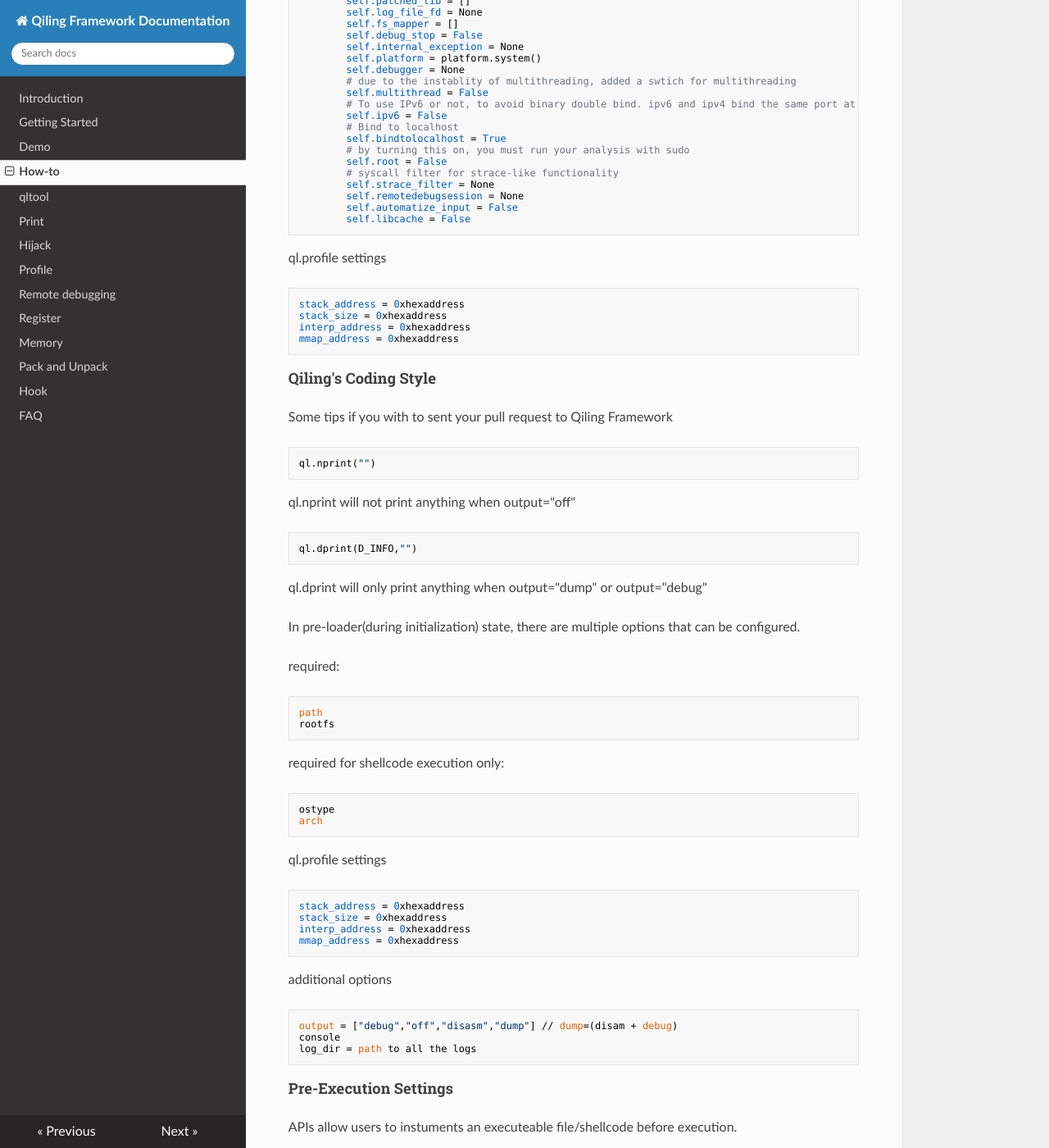
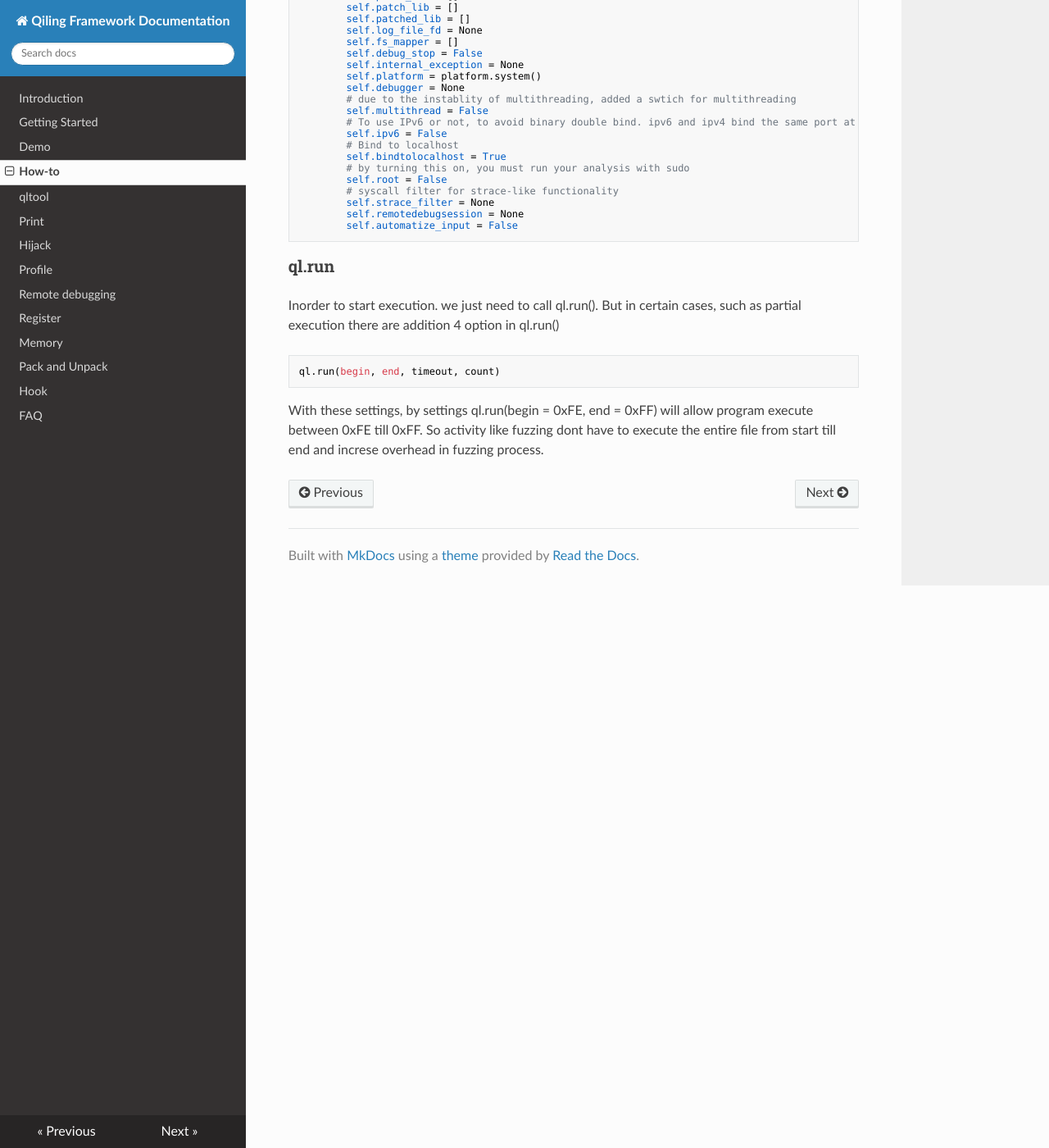
Before and after one commit to qilingframework/rtfd.io, an MkDocs documentation site: the page built from docs/usage.md, in a window 1280 px wide and 1400 px high, scrolled down 1716 px. Shown: the whole window at 82% size. Built offline with MkDocs 1.6.1, drawn with Linux system fonts in a browser that asks for light colours; nearby versions of some CDN libraries; some of the changed text lies outside the part shown.

Commit message:
update usage

````diff
--- a/docs/usage.md
+++ b/docs/usage.md
@@ -4,7 +4,7 @@ title: Usage
 
 Few examples provided and we will explain each and everypart of Qiling Framework
 
-#### Execute a fie
+### Execute a fie
 ```
 import sys
 from qiling import *
@@ -26,7 +26,7 @@ log_dir = qlog
 log_split = True
 ```
 
-#### Execute a shellcode
+### Execute a shellcode
 ```
 import sys
 
@@ -42,7 +42,7 @@ ql = Qiling(shellcoder=X8664_WIN, archtype="x86", ostype="windows", rootfs="../e
 ql.run()
 ```
 
-#### Initialization
+### Initialization
 
 How to initialiize Qiling
 
@@ -89,9 +90,7 @@ available:
   stderr=0,
 ```
 
-
-
-#### Definition after ql=Qiling()
+### Definition after ql=Qiling() and before ql.run()
 ```
         ##################################
         # Definition after ql=Qiling()   #
@@ -117,84 +116,13 @@ available:
         self.strace_filter = None
         self.remotedebugsession = None
         self.automatize_input = False
-        self.libcache = False
 ```
 
-ql.profile settings
+### ql.run
+Inorder to start execution. we just need to call ql.run(). But in certain cases, such as partial execution there are addition 4 option in ql.run()
+
 ```
-stack_address = 0xhexaddress
-stack_size = 0xhexaddress
-interp_address = 0xhexaddress
-mmap_address = 0xhexaddress
+ql.run(begin, end, timeout, count)
 ```
 
-
-#### Qiling's Coding Style
-Some tips if you with to sent your pull request to Qiling Framework
-```
-ql.nprint("")
-```
-ql.nprint will not print anything when output="off"
-
-
-```
-ql.dprint(D_INFO,"")
-```
-ql.dprint will only print anything when output="dump" or output="debug"
-
-###
-
-In pre-loader(during initialization) state, there are multiple options that can be configured.
-
-required:
-```
-path
-rootfs
-```
-
-required for shellcode execution only:
-```
-ostype
-arch
-```
-
-ql.profile settings
-```
-stack_address = 0xhexaddress
-stack_size = 0xhexaddress
-interp_address = 0xhexaddress
-mmap_address = 0xhexaddress
-```
-
-additional options
-```
-output = ["debug","off","disasm","dump"] // dump=(disam + debug)
-console
-log_dir = path to all the logs
-```
-#### Pre-Execution Settings
-APIs allow users to instuments an executeable file/shellcode before execution.
-```
-ql.set_callback
-ql.patch
-ql.root
-ql.debug
-ql.set_syscall
-ql.set_api
-```
-
-
-#### Qiling's Coding Style
-Some tips if you with to sent your pull request to Qiling Framework
-```
-ql.nprint("")
-```
-ql.nprint will not print anything when output="off"
-
-
-```
-ql.dprint(D_INFO,"")
-```
-ql.dprint will only print anything when output="dump" or output="debug"
-
-###
+With these settings, by settings ql.run(begin = 0xFE, end = 0xFF) will allow program execute between 0xFE till 0xFF. So activity like fuzzing dont have to execute the entire file from start till end and increse overhead in fuzzing process.
````
Also changed, not shown: other parts of docs/usage.md (+1 -0 lines).
